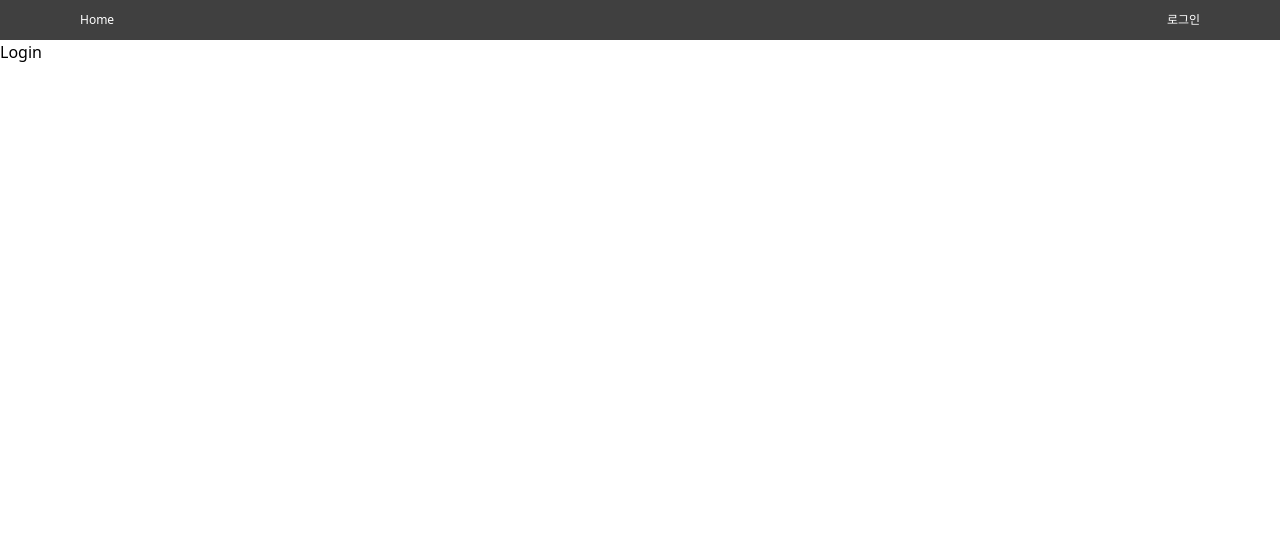
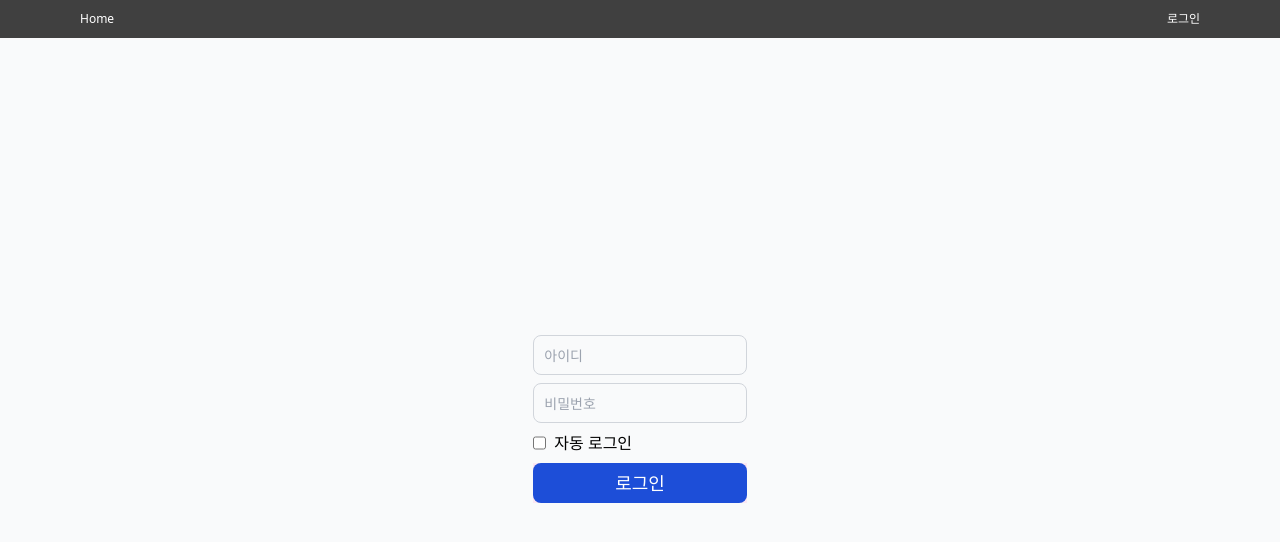
Before and after one commit to dongkeonkim/frontend, a React (Create React App) app: page /login in a window 1280 px wide. Shown: the top 542 px of the page. Built offline with nearby package versions, Linux system fonts and the light colour scheme.

Commit message:
design: 로그인 디자인 추가

```diff
--- a/src/pages/Login.js
+++ b/src/pages/Login.js
@@ -1,7 +1,27 @@
 export default function Login() {
   return (
-    <div>
-      <h1>Login</h1>
+    <div class="w-screen h-screen flex justify-center items-center bg-gray-50">
+      <div class="flex flex-col justify-center items-center w-1/3 h-1/2 ">
+        <input
+          type="text"
+          class="border w-1/2 h-10 my-1 bg-gray-50 border border-gray-300 text-gray-900 text-sm rounded-lg p-2.5"
+          placeholder="아이디"
+        />
+        <input
+          type="password"
+          class="border w-1/2 h-10 my-1 bg-gray-50 border border-gray-300 text-gray-900 text-sm rounded-lg p-2.5"
+          placeholder="비밀번호"
+        />
+        <div class="my-1 w-1/2 flex justify-start">
+          <input type="checkbox" class="mr-2" />
+          <label>자동 로그인</label>
+        </div>
+        <div class="my-1 w-1/2 h-10 bg-pink-100">
+          <button class="text-white bg-blue-700 font-medium text-lg w-full h-full rounded-lg">
+            로그인
+          </button>
+        </div>
+      </div>
     </div>
   );
 }
```
